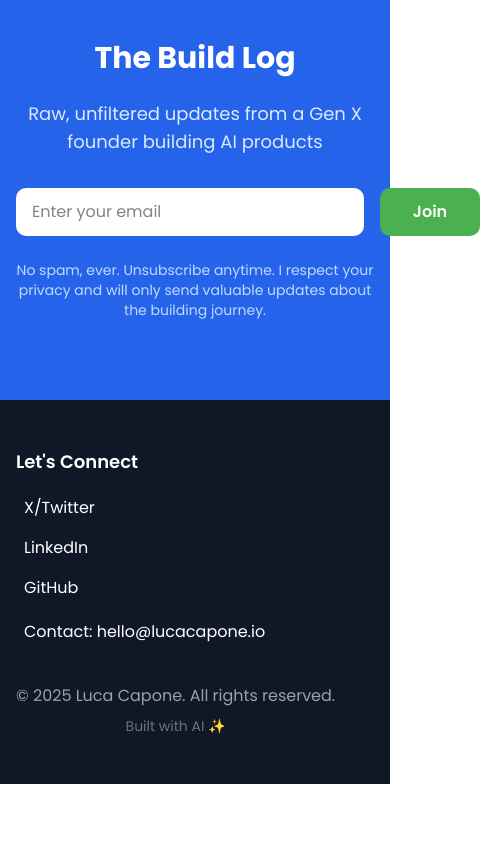
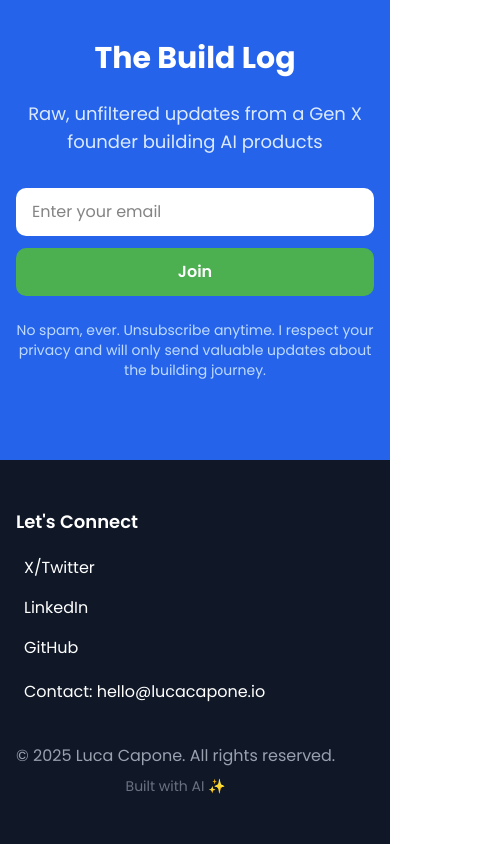
Before and after one commit to fopy76/luca-capone, a Next.js app: page / in a window 390 px wide. Shown: the part 5721-6565 px from the top of the page, 480 px wide, since content can reach past the window. Before the commit the page ends 6505 px from the top, so only its background shows below. Built offline with nearby package versions, Linux system fonts and the light colour scheme.

Commit message:
Fix newsletter form mobile responsiveness - stack input and button vertically on mobile

```diff
--- a/src/app/components/NewsletterSection.tsx
+++ b/src/app/components/NewsletterSection.tsx
@@ -72,7 +72,7 @@ export default function NewsletterSection() {
         </p>
 
         <form onSubmit={handleSubmit(onSubmit)} className="max-w-md mx-auto mb-6">
-          <div className="flex gap-4">
+          <div className="flex flex-col sm:flex-row gap-3 sm:gap-4">
             <input
               type="email"
               {...register("email", {
@@ -87,7 +87,7 @@ export default function NewsletterSection() {
                 }
               })}
               placeholder="Enter your email"
-              className={`flex-1 px-4 py-3 rounded-lg border-0 focus:ring-2 focus:outline-none transition-all duration-200 text-base ${
+              className={`w-full px-4 py-3 rounded-lg border-0 focus:ring-2 focus:outline-none transition-all duration-200 text-base ${
                 errors.email || status === "error"
                   ? "focus:ring-red-400 bg-red-50"
                   : "focus:ring-brand-green bg-white"
@@ -97,7 +97,7 @@ export default function NewsletterSection() {
             <button
               type="submit"
               disabled={isSubmitting || status === "loading"}
-              className="font-semibold px-8 py-3 rounded-lg transition-all duration-200 flex items-center gap-2 min-w-[100px] justify-center text-white"
+              className="font-semibold px-6 sm:px-8 py-3 rounded-lg transition-all duration-200 flex items-center justify-center gap-2 text-white whitespace-nowrap"
               style={{
                 backgroundColor: isSubmitting || status === "loading" ? "#4CAF50AA" : "#4CAF50",
                 cursor: isSubmitting || status === "loading" ? "not-allowed" : "pointer"
```
